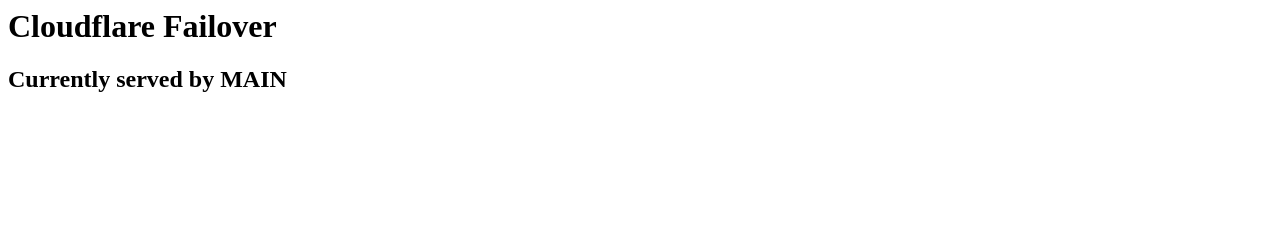
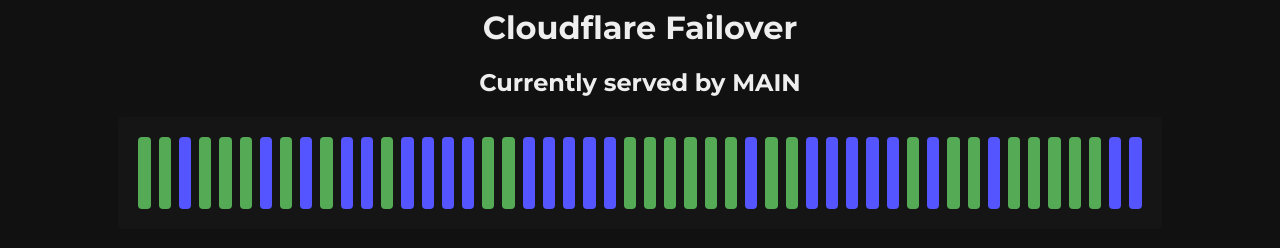
Before and after one commit to esaiaswestberg/CloudFlareFailoverDNS, a website: page public/index.html in a window 1280 px wide. Drawn offline with Linux system fonts and the light colour scheme.

Commit message:
Added basic timeline

```diff
--- a/public/index.html
+++ b/public/index.html
@@ -10,5 +10,6 @@
 	<body>
 		<h1>Cloudflare Failover</h1>
 		<h2>Currently served by MAIN</h2>
+		<div class="timeline"></div>
 	</body>
 </html>
--- a/public/script.js
+++ b/public/script.js
@@ -0,0 +1,7 @@
+const timeline = document.querySelector('.timeline');
+for (let i = 0; i < 50; i++) {
+	const item = document.createElement('span');
+	item.classList.add('timeline-item');
+	item.setAttribute('status', Math.random() >= 0.5 ? 'main' : 'backup');
+	timeline.appendChild(item);
+}
--- a/public/style.css
+++ b/public/style.css
@@ -0,0 +1,65 @@
+@import url('https://fonts.googleapis.com/css2?family=Montserrat:ital,wght@0,100;0,200;0,300;0,400;0,500;0,600;0,700;0,800;0,900;1,100;1,200;1,300;1,400;1,500;1,600;1,700;1,800;1,900&display=swap');
+
+:root {
+	--primary-background: #111;
+	--secondary-background: #151515;
+	--primary-text: #eee;
+	--primary-radius: 0.25rem;
+	--status-main: #5a5;
+	--status-backup: #55f;
+	--status-offline: #f55;
+}
+
+* {
+	font-family: 'Montserrat', sans-serif;
+}
+
+body {
+	background-color: var(--primary-background);
+	color: var(--primary-text);
+	text-align: center;
+}
+
+.timeline {
+	position: relative;
+	width: 80%;
+	height: 5rem;
+	background-color: var(--secondary-background);
+	border-radius: var(--primary-radius);
+	margin-left: auto;
+	margin-right: auto;
+	padding: 1rem;
+
+	display: grid;
+	grid-template-columns: repeat(50, 1fr);
+	grid-gap: 0rem;
+}
+
+.timeline .timeline-item {
+	display: inline-block;
+	position: relative;
+	background-color: transparent;
+}
+
+.timeline .timeline-item::after {
+	content: '';
+	position: absolute;
+	top: 0.25rem;
+	left: 0.25rem;
+	width: calc(100% - 0.5rem);
+	height: calc(100% - 0.5rem);
+	background-color: #555;
+	border-radius: var(--primary-radius);
+}
+
+.timeline .timeline-item[status='main']::after {
+	background-color: var(--status-main);
+}
+
+.timeline-item[status='backup']::after {
+	background-color: var(--status-backup);
+}
+
+.timeline-item[status='offline']::after {
+	background-color: var(--status-offline);
+}
```
